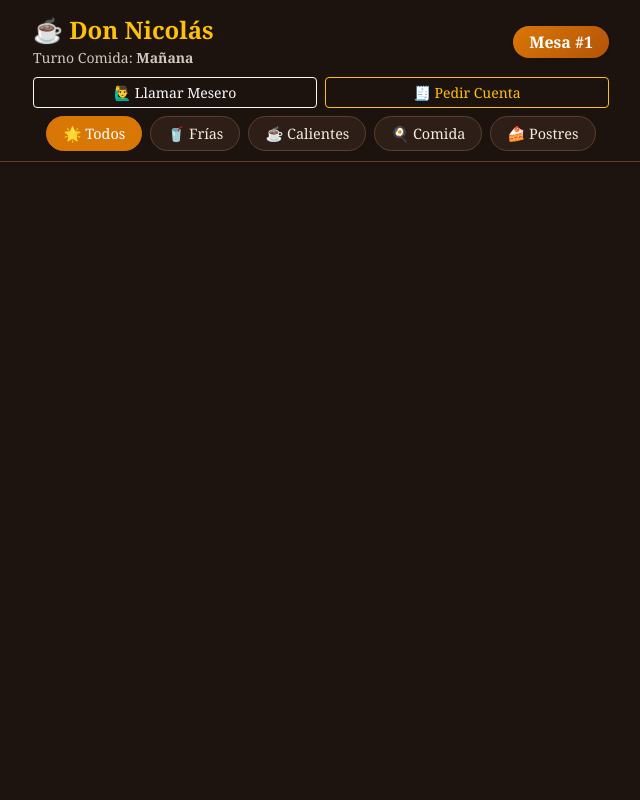
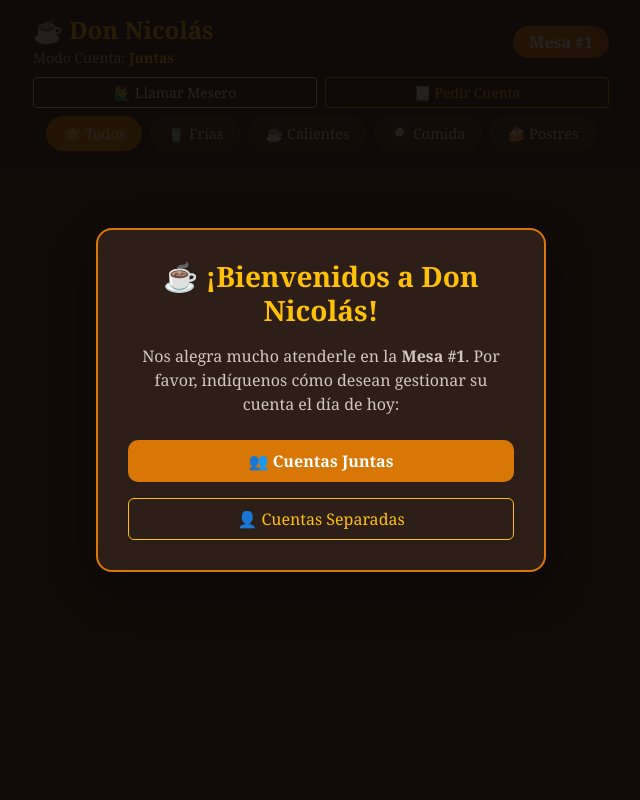
Before and after one commit to mattajean063-cloud/ventas, a FastAPI app: page / in a window 1280 px wide. Shown: the whole page, without its empty margins (319-959 px from the left). Run offline with FastAPI, Linux system fonts and the light colour scheme; data that the repository does not hold is empty.

Commit message:
Update index.html

```diff
--- a/templates/index.html
+++ b/templates/index.html
@@ -119,19 +119,73 @@
             backdrop-filter: blur(10px);
         }
 
-        .form-check-input:checked {
-            background-color: #d97706;
-            border-color: #d97706;
+        /* Estilo para los Modales / Pantallas superpuestas */
+        .modal-overlay {
+            position: fixed;
+            top: 0;
+            left: 0;
+            width: 100%;
+            height: 100%;
+            background: rgba(15, 10, 7, 0.9);
+            z-index: 2000;
+            display: flex;
+            align-items: center;
+            justify-content: center;
+            padding: 20px;
+        }
+
+        .modal-colonial {
+            background-color: var(--bg-card);
+            border: 2px solid var(--accent-gold);
+            border-radius: 16px;
+            max-width: 450px;
+            width: 100%;
+            padding: 30px;
+            text-align: center;
+            box-shadow: 0 15px 35px rgba(0,0,0,0.8);
         }
     </style>
 </head>
 <body>
 
+    <!-- MODAL DE BIENVENIDA Y SELECCIÓN DE CUENTA -->
+    <div id="modal-bienvenida" class="modal-overlay">
+        <div class="modal-colonial shadow-lg">
+            <h3 class="text-warning fw-bold mb-3">☕ ¡Bienvenidos a Don Nicolás!</h3>
+            <p class="text-light mb-4" style="line-height: 1.5; color: var(--text-muted) !important;">
+                Nos alegra mucho atenderle en la <strong>Mesa #{{ mesa }}</strong>. Por favor, indíquenos cómo desean gestionar su cuenta el día de hoy:
+            </p>
+            <div class="d-grid gap-3">
+                <button class="btn btn-amber py-2 fs-6 shadow-sm" onclick="seleccionarTipoCuenta('juntas')">
+                    👥 Cuentas Juntas
+                </button>
+                <button class="btn btn-outline-warning py-2 fs-6 shadow-sm" onclick="seleccionarTipoCuenta('separadas')">
+                    👤 Cuentas Separadas
+                </button>
+            </div>
+        </div>
+    </div>
+
+    <!-- MODAL DE AGRADECIMIENTO AL ENVIAR PEDIDO -->
+    <div id="modal-agradecimiento" class="modal-overlay" style="display: none;">
+        <div class="modal-colonial shadow-lg">
+            <div class="fs-1 mb-2">🎉</div>
+            <h3 class="text-warning fw-bold mb-3">¡Muchas gracias por su pedido!</h3>
+            <p class="text-light mb-4" style="color: var(--text-muted) !important;">
+                Su orden ha sido recibida con éxito en cocina y será atendida de inmediato en su mesa.
+            </p>
+            <button class="btn btn-amber w-100 py-2 shadow-sm" onclick="cerrarMensajeAgradecimiento()">
+                Continuar viendo el menú
+            </button>
+        </div>
+    </div>
+
+    <!-- Contenedor Fijo Superior -->
     <div class="sticky-container shadow-sm mb-3 pt-3">
         <div class="container d-flex justify-content-between align-items-center mb-2" style="max-width: 600px;">
             <div>
                 <h4 class="text-warning fw-bold m-0">☕ Don Nicolás</h4>
-                <small class="text-muted" style="color: var(--text-muted) !important;">Turno Comida: <strong>{{ turno }}</strong></small>
+                <small class="text-muted" style="color: var(--text-muted) !important;">Modo Cuenta: <strong id="label-tipo-cuenta" class="text-warning">Juntas</strong></small>
             </div>
             <div class="text-end">
                 <span class="badge badge-mesa fs-6 px-3 py-2 rounded-pill shadow-sm">
@@ -155,7 +209,6 @@
     </div>
 
     <div class="container" style="max-width: 600px;">
-
         <!-- BEBIDAS FRÍAS -->
         {% if categorias['Bebidas Frías'] %}
         <div class="grupo-categoria" data-categoria="Bebidas Frías">
@@ -243,14 +296,13 @@
             </div>
         </div>
         {% endif %}
-
     </div>
 
     <!-- PANEL FLOTANTE DE PEDIDO -->
     <div id="contenedor-resumen-pedido" class="order-panel p-3 px-4" style="display: none;">
         <div class="d-flex justify-content-between align-items-center" data-bs-toggle="collapse" data-bs-target="#collapseDetallePedido" aria-expanded="false" style="cursor: pointer;">
             <div>
-                <h5 class="text-warning fw-bold m-0 fs-6">📋 Su Selección (Cuentas Separadas)</h5>
+                <h5 class="text-warning fw-bold m-0 fs-6">📋 Su Selección</h5>
                 <small class="text-muted" style="font-size: 0.75rem;">Toque para desplegar/ocultar</small>
             </div>
             <div class="text-end d-flex align-items-center gap-2">
@@ -282,6 +334,13 @@
         document.getElementById('label-mesa').innerText = numeroMesa;
 
         let carrito = [];
+        let tipoCuentaSeleccionada = 'juntas'; // 'juntas' o 'separadas'
+
+        function seleccionarTipoCuenta(tipo) {
+            tipoCuentaSeleccionada = tipo;
+            document.getElementById('label-tipo-cuenta').innerText = tipo === 'juntas' ? 'Juntas' : 'Separadas';
+            document.getElementById('modal-bienvenida').style.display = 'none';
+        }
 
         function filtrarCategoria(categoria, boton) {
             document.querySelectorAll('.btn-categoria').forEach(btn => btn.classList.remove('active'));
@@ -297,9 +356,14 @@
         }
 
         function agregarAlCarrito(id, nombre, precio) {
-            let cliente = prompt("¿A nombre de quién va este producto? (Opcional):", "General");
-            if (cliente === null) return;
-            cliente = cliente.trim() === "" ? "General" : cliente.trim();
+            let cliente = "General";
+
+            // Si eligieron cuentas separadas, mostramos un mensaje en pantalla amigable pidiendo el nombre
+            if (tipoCuentaSeleccionada === 'separadas') {
+                let nombreIngresado = prompt("Por favor, ¿podría indicarnos amablemente su nombre para asociar este platillo a su cuenta personal?");
+                if (nombreIngresado === null) return; // Si cancela, no agrega
+                cliente = nombreIngresado.trim() === "" ? "Invitado" : nombreIngresado.trim();
+            }
 
             let itemExistente = carrito.find(item => item.id === id && item.cliente === cliente);
             if (itemExistente) {
@@ -327,10 +391,11 @@
             carrito.forEach((item, index) => {
                 let subtotal = item.precio * item.cantidad;
                 total += subtotal;
+                let badgeCliente = tipoCuentaSeleccionada === 'separadas' ? `<span class="badge bg-secondary mb-1">👤 ${item.cliente}</span>` : '';
                 lista.innerHTML += `
                     <div class="d-flex justify-content-between align-items-center border-bottom border-secondary py-2 text-light">
                         <div>
-                            <span class="badge bg-secondary mb-1">👤 ${item.cliente}</span>
+                            ${badgeCliente}
                             <div class="fw-bold">${item.cantidad}x ${item.nombre}</div>
                             <small class="text-muted">Q ${subtotal.toFixed(2)}</small>
                         </div>
@@ -369,18 +434,25 @@
                 });
 
                 if (respuesta.ok) {
-                    alert("¡Pedido con cuentas separadas enviado con éxito a cocina!");
+                    // Limpiar carrito y ocultar panel
                     carrito = [];
                     actualizarCarritoUI();
                     document.getElementById('contenedor-resumen-pedido').style.display = 'none';
                     document.getElementById('checkRevisado').checked = false;
                     toggleBotonEnviar();
+
+                    // Mostrar modal de agradecimiento con el estilo de la página
+                    document.getElementById('modal-agradecimiento').style.display = 'flex';
                 } else {
                     alert("Hubo un error al enviar el pedido.");
                 }
             } catch (e) {
                 alert("Error de conexión.");
             }
+        }
+
+        function cerrarMensajeAgradecimiento() {
+            document.getElementById('modal-agradecimiento').style.display = 'none';
         }
 
         async function enviarAlerta(tipo) {
```
